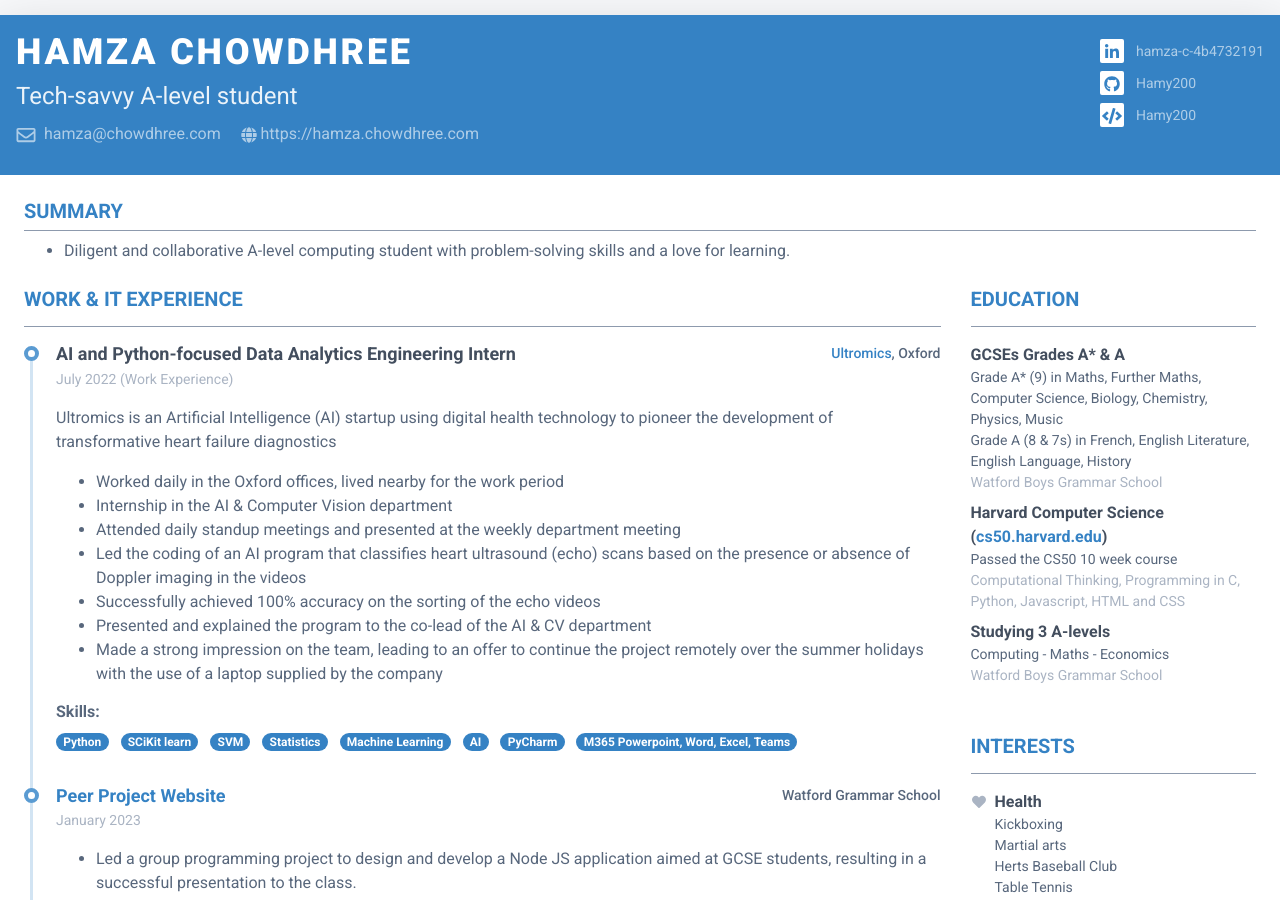
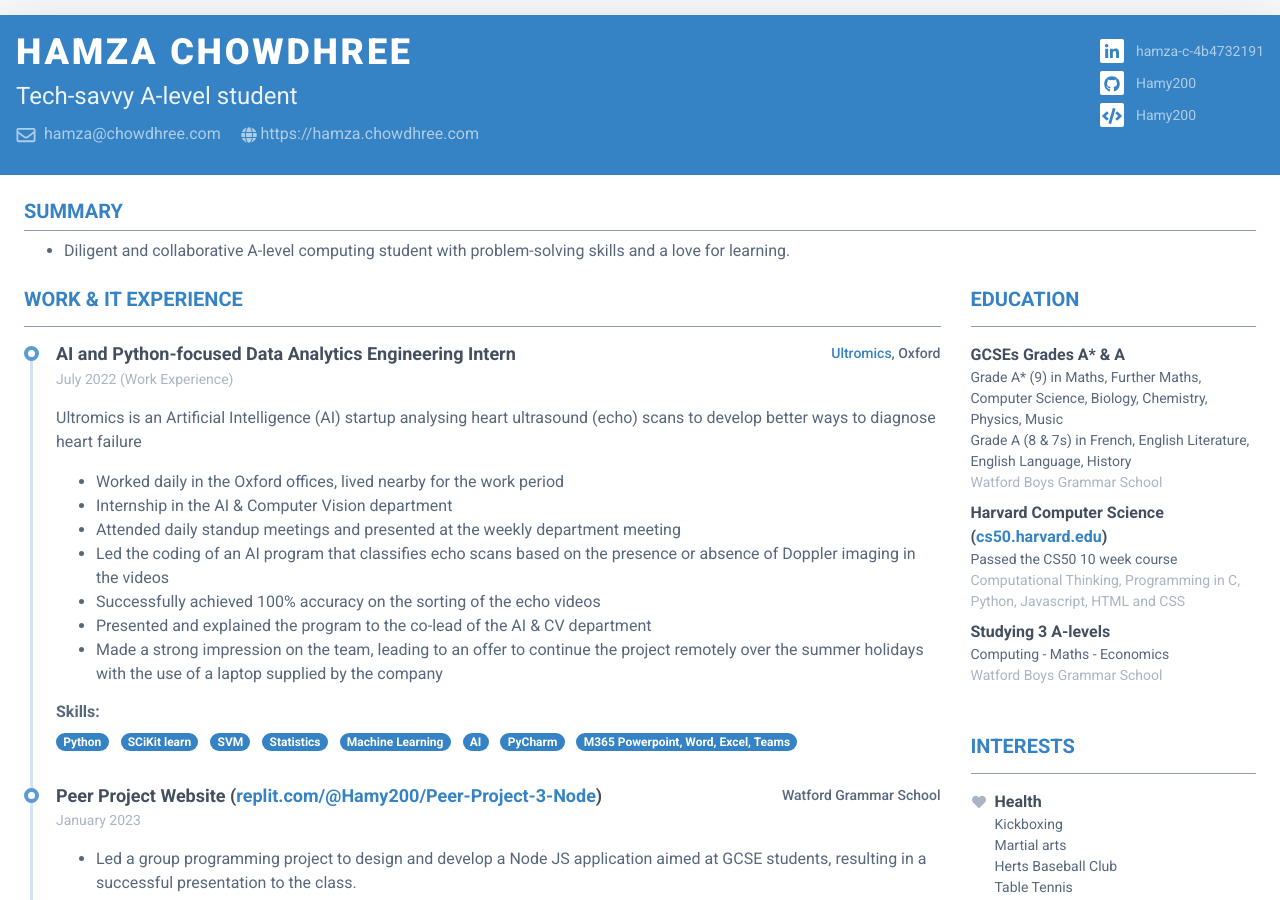
Before and after one commit to Hamy200/resume, a Jekyll site: the page built from index.markdown, in a window 1280 px wide and 900 px high. Built offline with Jekyll 4.4.1, drawn with Linux system fonts in a browser that asks for light colours; nearby versions of some CDN libraries.

Commit message:
Update data.yml

```diff
--- a/_data/data.yml
+++ b/_data/data.yml
@@ -28,11 +28,11 @@ experiences:
     time: July 2022 (Work Experience)
     company: <a href="https://www.ultromics.com">Ultromics</a>, Oxford
     details: |
-      Ultromics is an Artificial Intelligence (AI) startup using digital health technology to pioneer the development of transformative heart failure diagnostics
+      Ultromics is an Artificial Intelligence (AI) startup analysing heart ultrasound (echo) scans to develop better ways to diagnose heart failure
       - Worked daily in the Oxford offices, lived nearby for the work period
       - Internship in the AI & Computer Vision department
       - Attended daily standup meetings and presented at the weekly department meeting
-      - Led the coding of an AI program that classifies heart ultrasound (echo) scans based on the presence or absence of Doppler imaging in the videos
+      - Led the coding of an AI program that classifies echo scans based on the presence or absence of Doppler imaging in the videos
       - Successfully achieved 100% accuracy on the sorting of the echo videos
       - Presented and explained the program to the co-lead of the AI & CV department
       - Made a strong impression on the team, leading to an offer to continue the project remotely over the summer holidays with the use of a laptop supplied by the company
@@ -47,7 +47,7 @@ experiences:
       - PyCharm
       - M365 Powerpoint, Word, Excel, Teams
 
-  - role:  <a href="https://replit.com/@Hamy200/Peer-Project-3-Node">Peer Project Website</a>
+  - role:  Peer Project Website (<a href="https://replit.com/@Hamy200/Peer-Project-3-Node">replit.com/@Hamy200/Peer-Project-3-Node</a>)
     time: January 2023
     company: Watford Grammar School
     details: |
```
